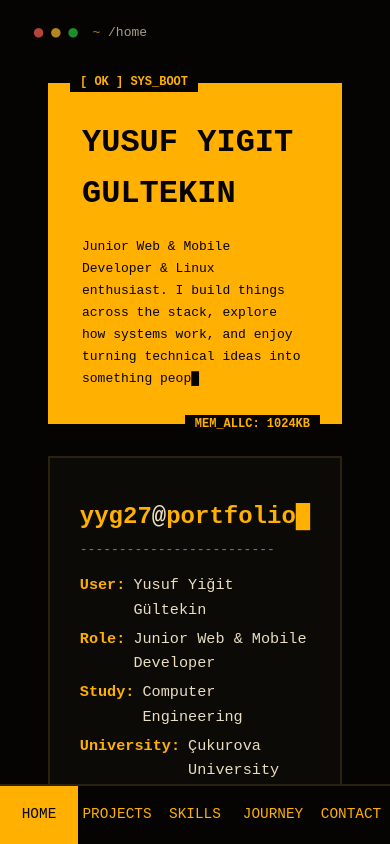
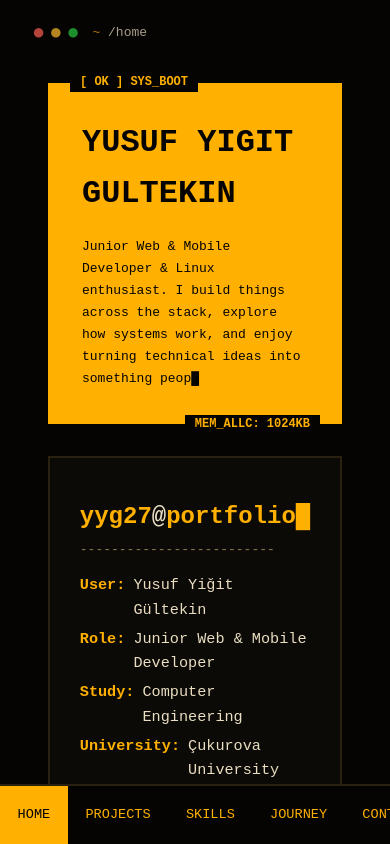
Before and after one commit to yyg27/tui-portfolio, a React (Vite) app: page / in a window 390 px wide. Built offline with nearby package versions, Linux system fonts and the light colour scheme.

Commit message:
style: make mobile navigation taskbar horizontally scrollable

```diff
--- a/src/components/Navigation/Navigation.module.css
+++ b/src/components/Navigation/Navigation.module.css
@@ -33,30 +33,51 @@
 
 @media (max-width: 768px) {
     nav {
-        width: 100%;
+        flex: 1;
+        min-width: 0;
+        height: 100%;
+        overflow-x: auto;
+        overflow-y: hidden;
+        scrollbar-width: none;
+        -webkit-overflow-scrolling: touch;
+    }
+
+    nav::-webkit-scrollbar {
+        display: none;
+    }
+
+    .navigationList {
+        flex-direction: row;
+        width: max-content;
+        min-width: 100%;
+        height: 100%;
+        align-items: center;
+    }
+
+    .navigationList li {
+        flex-shrink: 0;
+        display: flex;
         height: 100%;
     }
-    .navigationList {
-        flex-direction: row;
-        width: 100%;
-        height: 100%;
-    }
-    .navigationList li {
-        flex: 1;
-        display: flex;
-    }
+
     .navigationList a {
         border-bottom: none;
-        flex: 1;
+        padding: 0 1.1rem;
+        white-space: nowrap;
+        font-size: 0.85rem;
+        text-align: center;
+        height: 100%;
+        display: flex;
+        align-items: center;
         justify-content: center;
-        padding: 0;
-        font-size: 0.8rem;
-        text-align: center;
     }
+
     .navArrow {
         display: none !important;
     }
+
     .navText {
-        font-size: 0.9rem;
+        font-size: 0.85rem;
+        white-space: nowrap;
     }
 }
```
